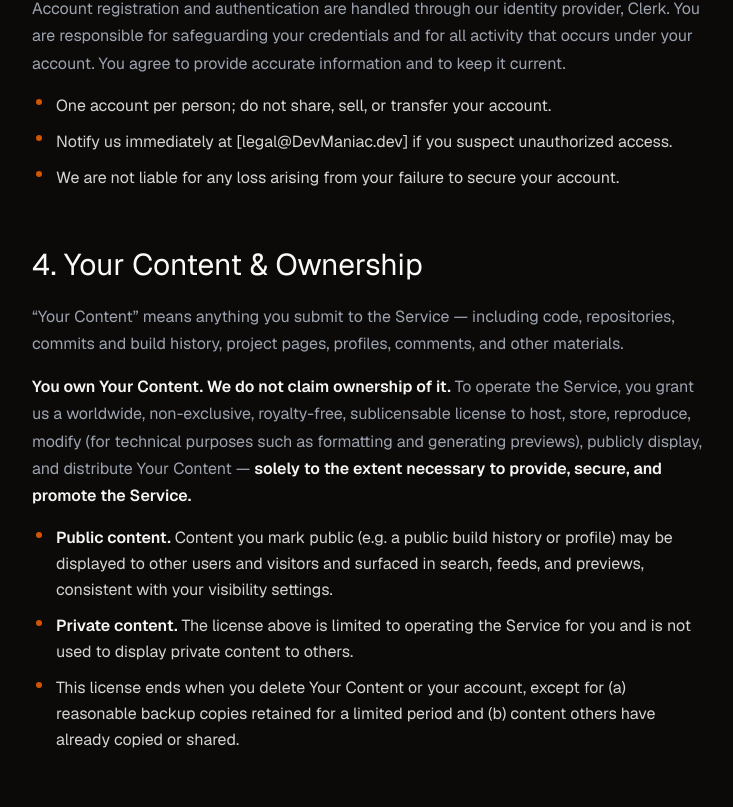
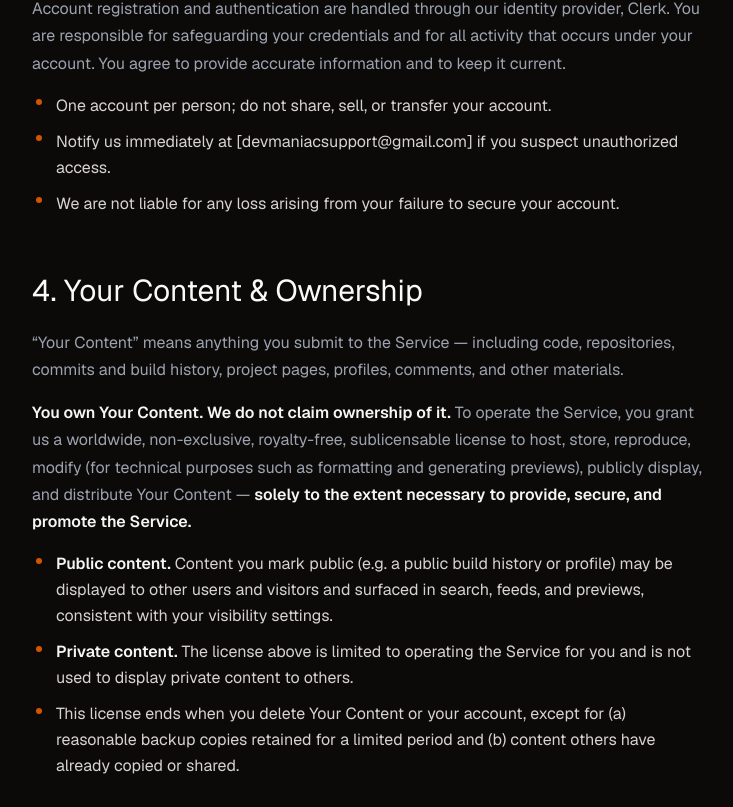
Before and after one commit to nishchup489-afk/CODEGRAM, a Next.js app in the folder frontend/: page /footer/terms in a window 1280 px wide. Shown: the part 1133-1940 px from the top of the page, without its empty margins (320-1053 px from the left). Built offline with nearby package versions, Linux system fonts and the light colour scheme.

Commit message:
model fix2

```diff
--- a/frontend/app/footer/terms/page.tsx
+++ b/frontend/app/footer/terms/page.tsx
@@ -24,7 +24,7 @@ import type { ReactNode } from "react";
 
 const LAST_UPDATED = "May 28, 2026";
 const ENTITY = "[DevManiac / Your Legal Entity Name]";
-const CONTACT_EMAIL = "[legal@DevManiac.dev]"; // [TODO : add real email]
+const CONTACT_EMAIL = "[devmaniacsupport@gmail.com]"; // [TODO : add real email]
 const DMCA_EMAIL = "[dmca@DevManiac.dev]";
 const GOVERNING_STATE = "the State of New York, USA";
 const VENUE = "the state and federal courts located in [New York County], New York";
```
